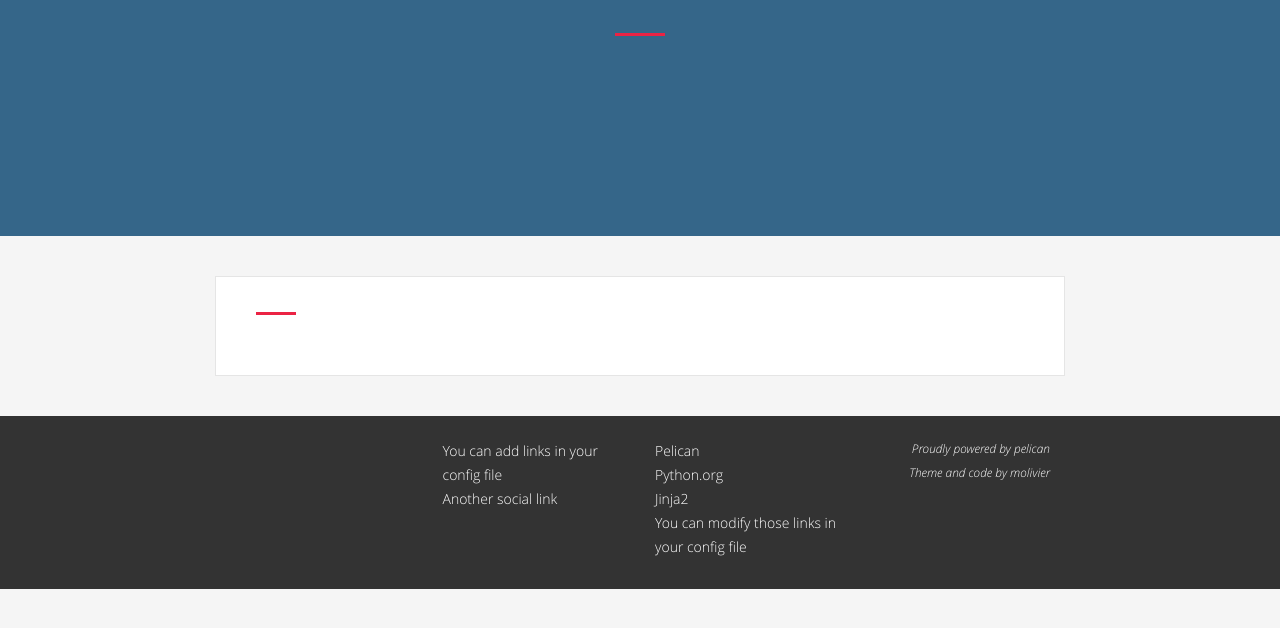
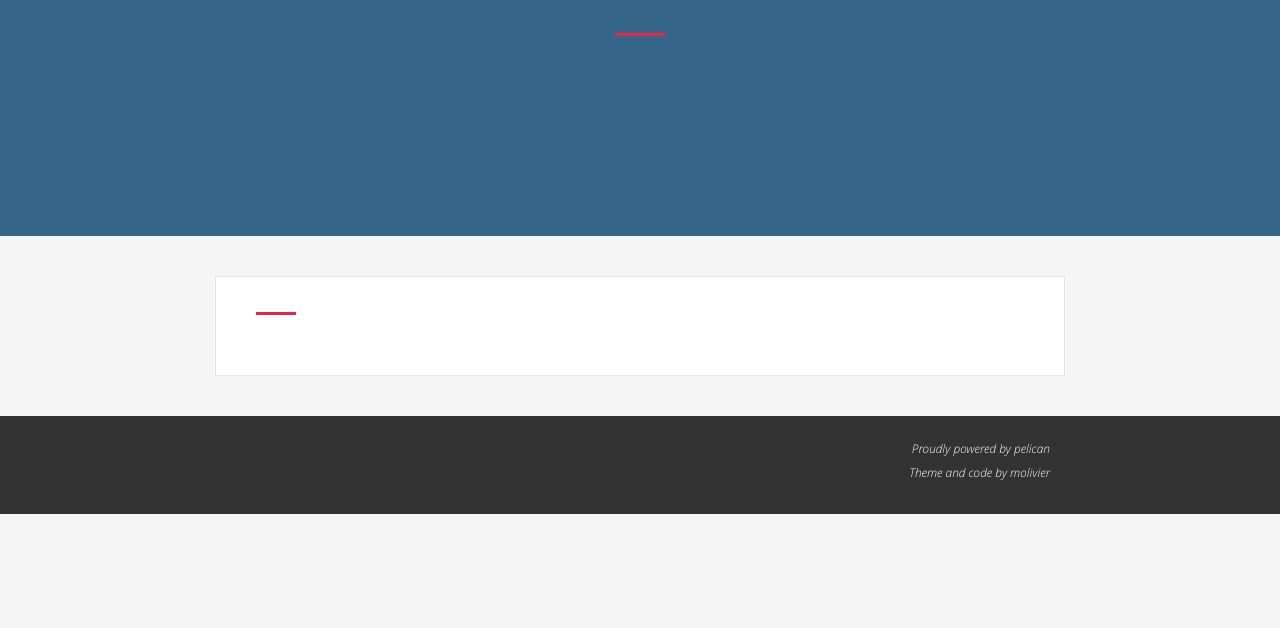
Before and after one commit to QuantOpenData/QuantOpenData.github.io, a plain HTML site: page archives.html in a window 1280 px wide. Shown: the part 124-752 px from the top of the page. Drawn offline with Linux system fonts and the light colour scheme.

Commit message:
second commit

```diff
--- a/archives.html
+++ b/archives.html
@@ -85,20 +85,8 @@
                         </ul>
                     </div>
                     <div class="col-xs-4 col-sm-3 col-md-3 col-lg-3">
-                        <div class="footer-title"></div>
-                        <ul class="list-unstyled">
-                            <li><a href="#" target="_blank">You can add links in your config file</a></li>
-                            <li><a href="#" target="_blank">Another social link</a></li>
-                        </ul>
                     </div>
                     <div class="col-xs-4 col-sm-3 col-md-3 col-lg-3">
-                        <div class="footer-title"></div>
-                        <ul class="list-unstyled">
-                            <li><a href="http://getpelican.com/" target="_blank">Pelican</a></li>
-                            <li><a href="http://python.org/" target="_blank">Python.org</a></li>
-                            <li><a href="http://jinja.pocoo.org/" target="_blank">Jinja2</a></li>
-                            <li><a href="#" target="_blank">You can modify those links in your config file</a></li>
-                        </ul>
                     </div>
                     <div class="col-xs-12 col-sm-3 col-md-3 col-lg-3">
                         <p class="pull-right text-right">
```
Also changed, not shown: authors.html (+0 -12 lines), categories.html (+0 -12 lines), index.html (+0 -12 lines), tags.html (+0 -12 lines).
